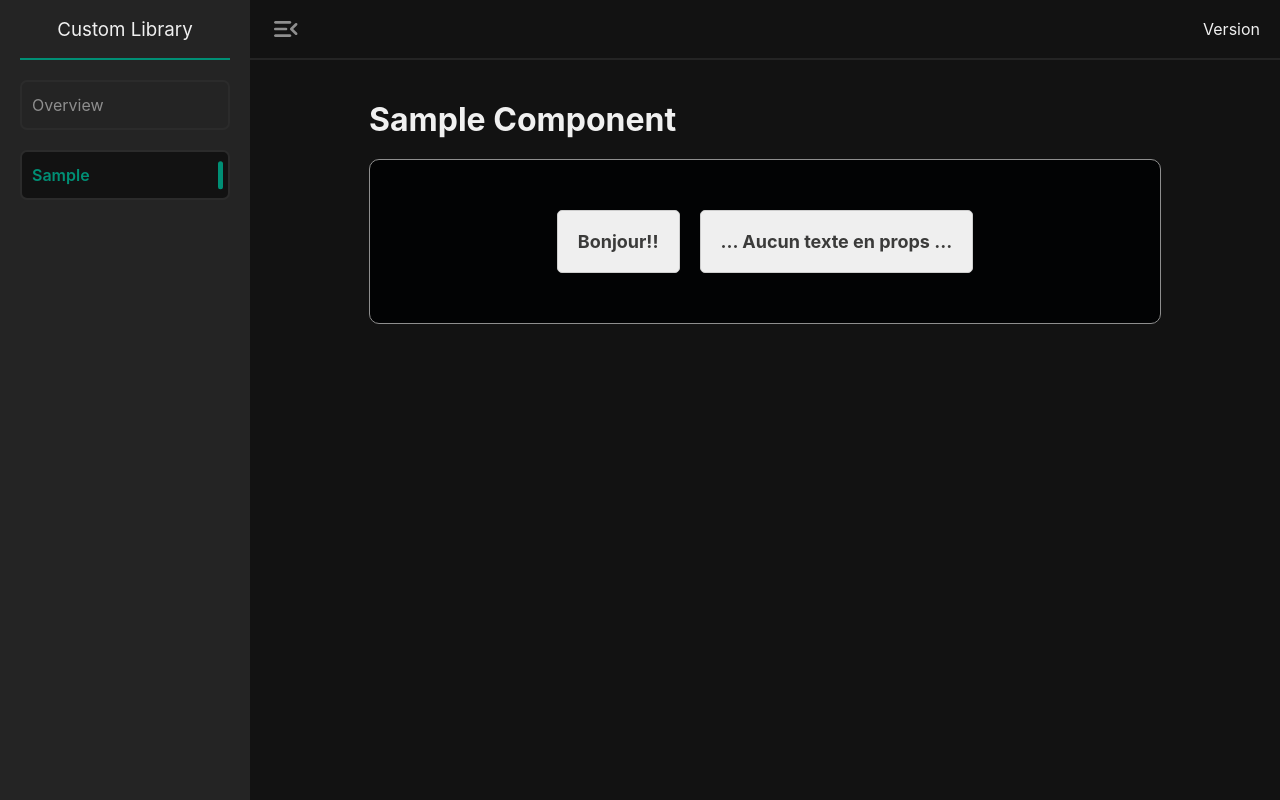
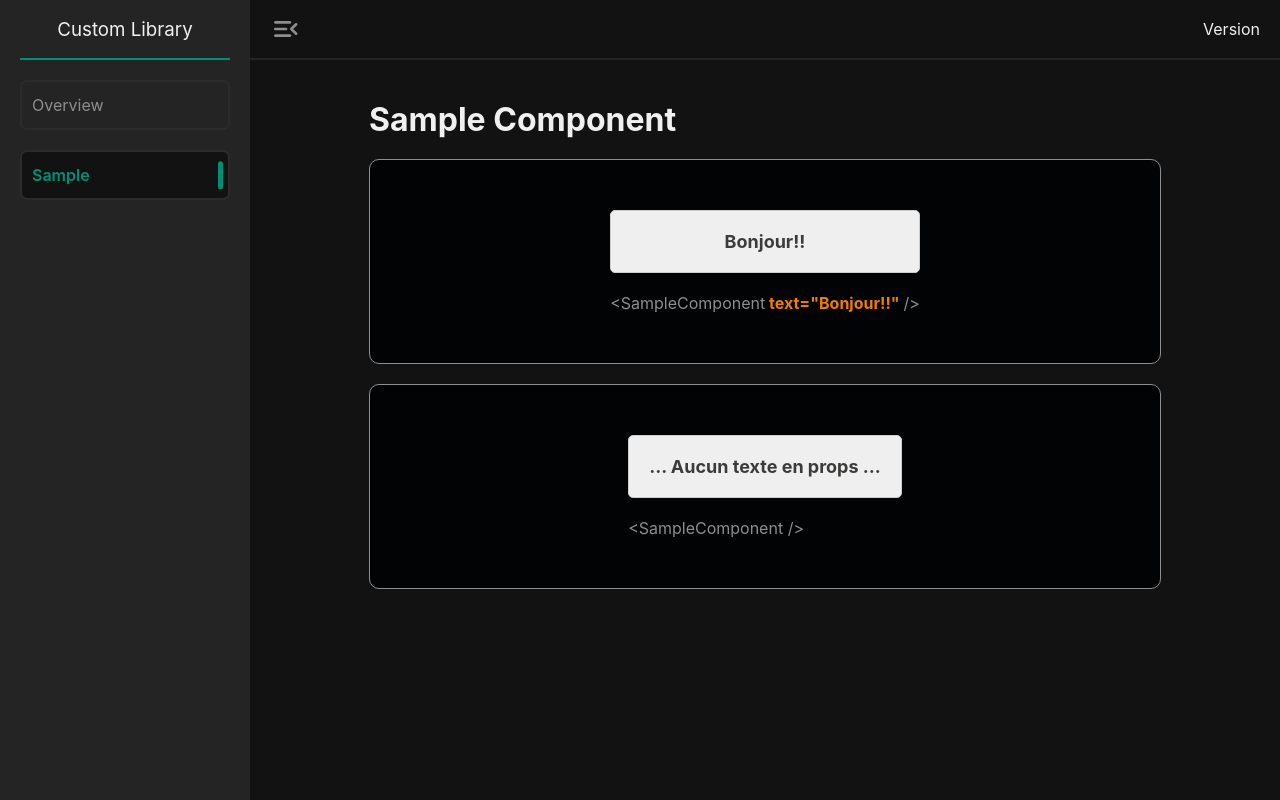
Before and after one commit to yel446/remote-library-react-template, a React app: page /sample in a window 1280 px wide. Built offline with nearby package versions, Linux system fonts and the light colour scheme; no server answers.

Commit message:
update webpack + sample 🌐

```diff
--- a/src/pages/Sample.page.tsx
+++ b/src/pages/Sample.page.tsx
@@ -14,8 +14,20 @@ const SamplePage: React.FC = () => {
         <b>Sample Component</b>
       </h1>
       <ComponentPreviewer>
-        <SampleComponent text="Bonjour!!" />
-        <SampleComponent />
+        <div style={{ display: "flex", flexDirection: "column", gap: "20px" }}>
+          <SampleComponent text="Bonjour!!" />
+          <p style={{ color: "var(--ui-gray)" }}>
+            {`<SampleComponent`}
+            <b style={{ color: "var(--ui-tertiary)" }}> text="Bonjour!!" </b>
+            {`/>`}
+          </p>
+        </div>
+      </ComponentPreviewer>
+      <ComponentPreviewer>
+        <div style={{ display: "flex", flexDirection: "column", gap: "20px" }}>
+          <SampleComponent />
+          <p style={{ color: "var(--ui-gray)" }}>{`<SampleComponent />`}</p>
+        </div>
       </ComponentPreviewer>
       <MarkdownPreviewer children={markdown} />
     </SampleContainer>
--- a/webpack.config.js
+++ b/webpack.config.js
@@ -8,7 +8,7 @@ dotenv.config({ path: "./.env" });
 module.exports = (_, argv) => ({
   output: {
     publicPath:
-      argv.mode === "developpement"
+      argv.mode === "development"
         ? "http://localhost:3000/"
         : "https://remote-library-react-template.vercel.app/",
   },
```
